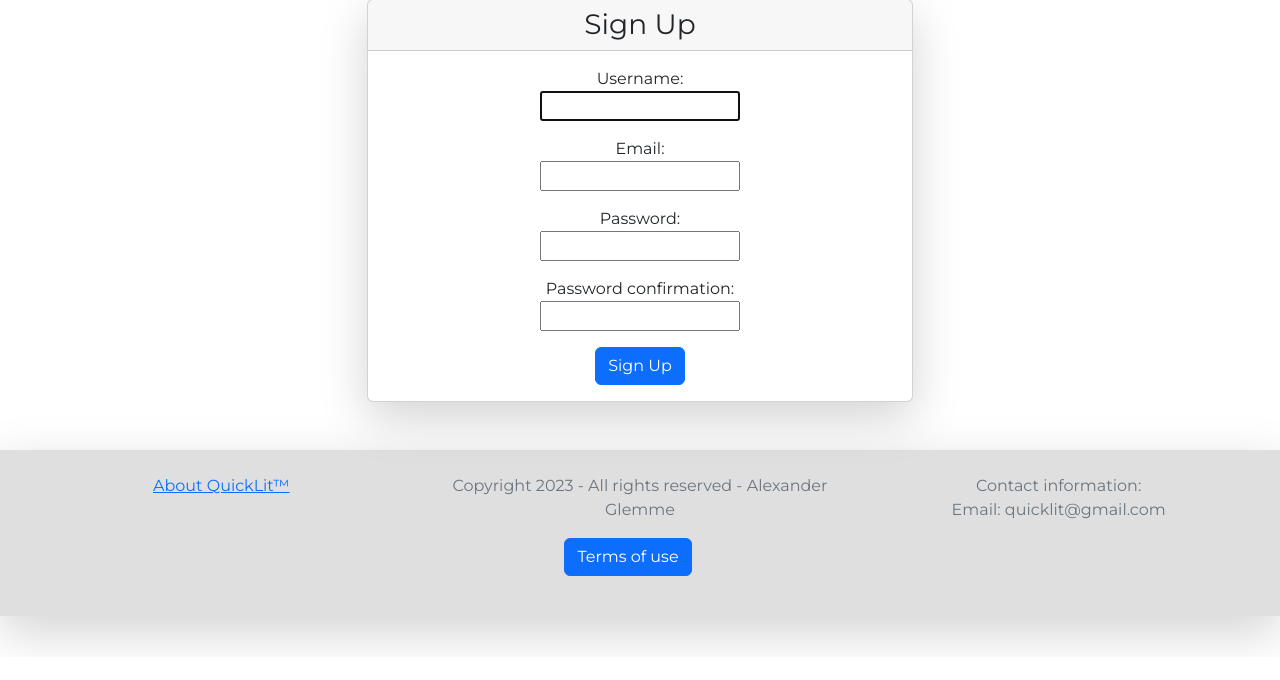
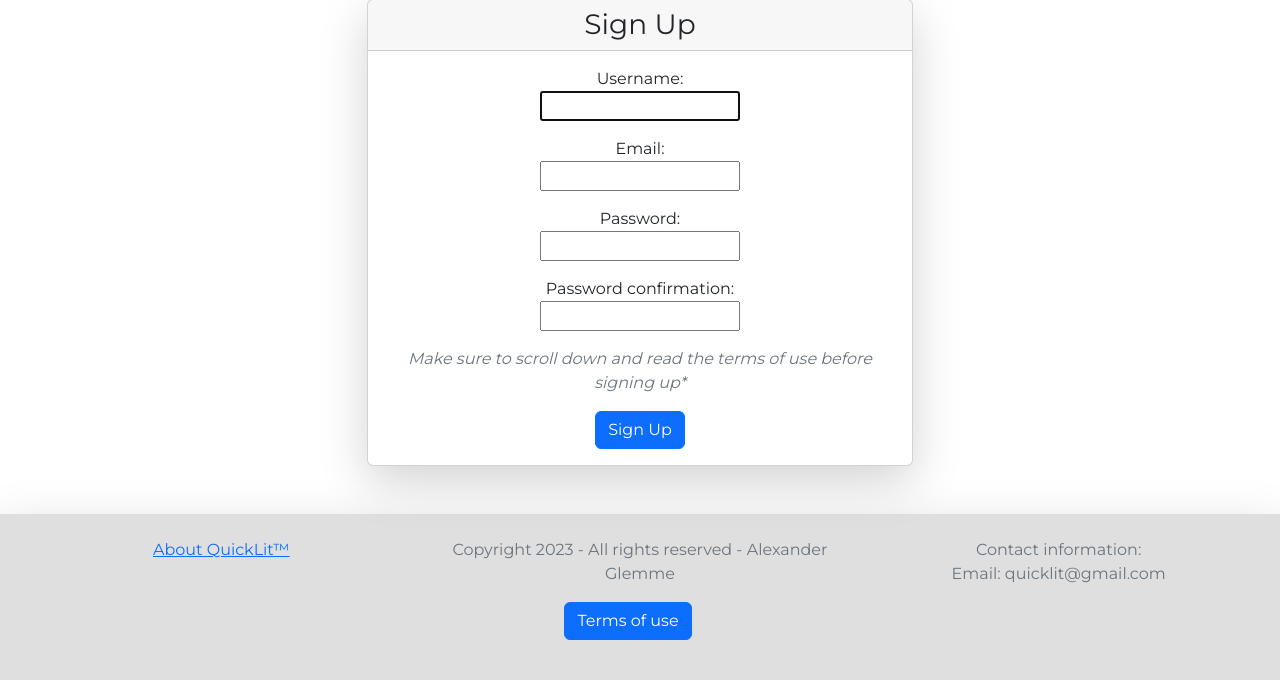
Before and after one commit to alexanderglemme/QuickLit-PP4, a Django app: page /signup/ in a window 1280 px wide. Shown: the part 143-823 px from the top of the page. Before the commit the page ends 790 px from the top, so only its background shows below. Run offline with Django 3.2, Linux system fonts and the light colour scheme; some web fonts are replaced.

Commit message:
Add encouragement to read terms of use to sign up form

```diff
--- a/templates/signup.html
+++ b/templates/signup.html
@@ -23,7 +23,9 @@
               {% endfor %}
             </div>
             {% endfor %}
+            <p class="text-muted mt-2"><i>Make sure to scroll down and read the terms of use before signing up*</i></p>
             <button type="submit" class="btn btn-primary">Sign Up</button>
+
           </form>
         </div>
       </div>
```
Lines whose indentation alone changed are shown as unchanged.
